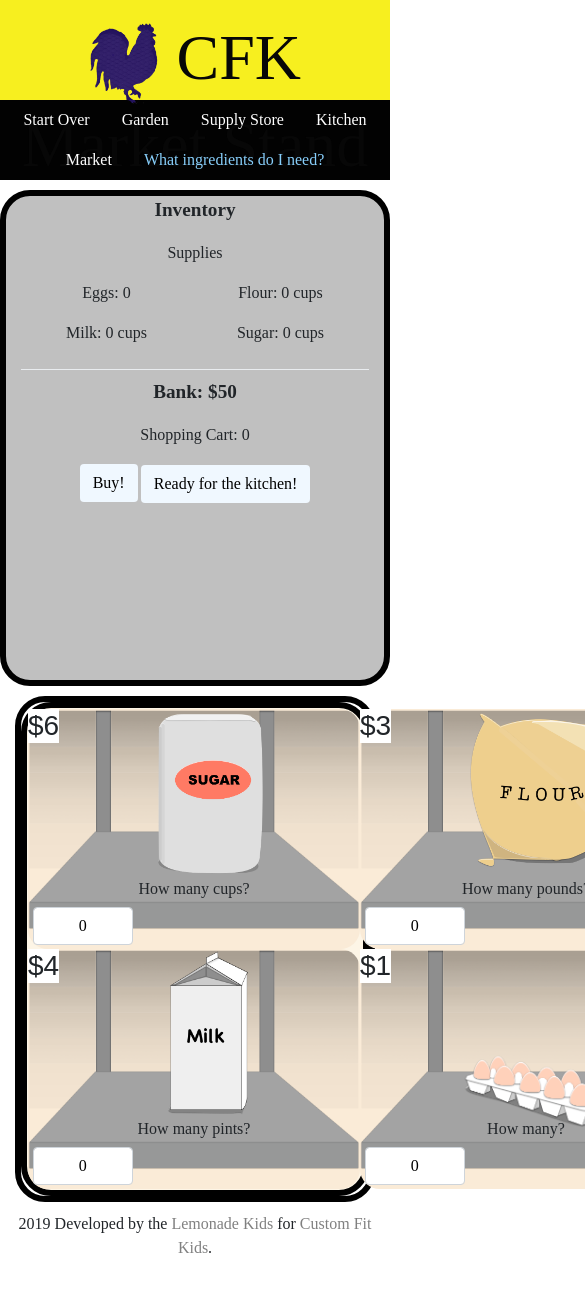
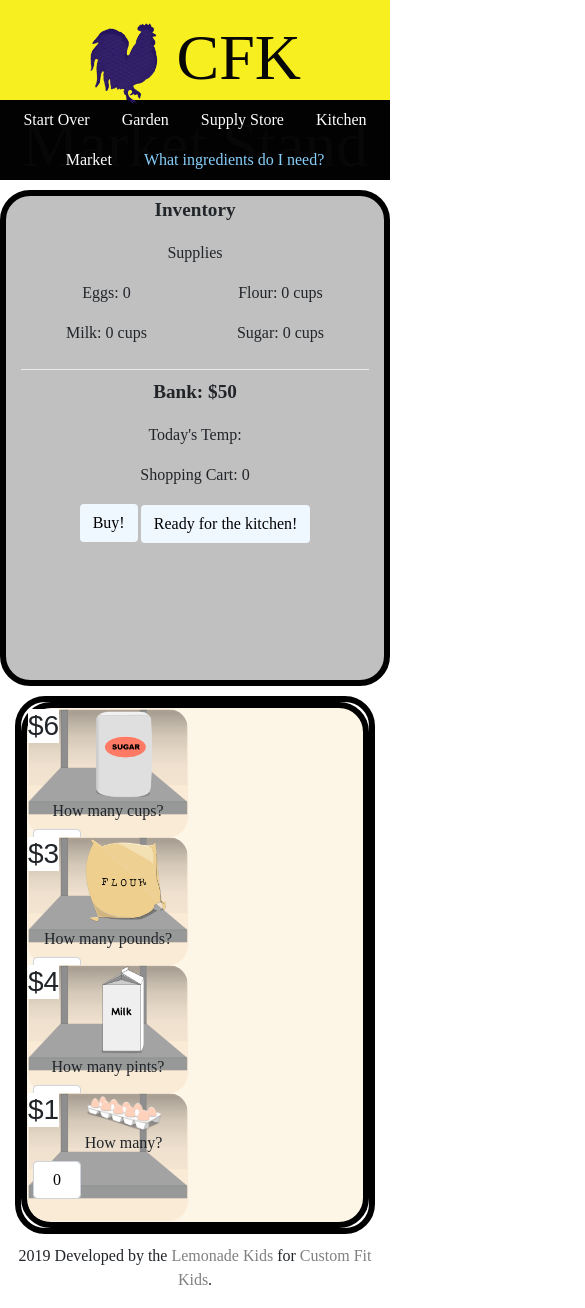
Before and after one commit to Lemonade-kids/lemonade, a React (Create React App) app in the folder client/: page /store in a window 390 px wide. Shown: the top 1308 px of the page, 585 px wide, since content can reach past the window. Before the commit the page ends 1276 px from the top, so only its background shows below. Built offline with nearby package versions, Linux system fonts and the light colour scheme; a web font is replaced by a local one.

Commit message:
(wip) logic for calculating market conditions

```diff
--- a/client/src/App.css
+++ b/client/src/App.css
@@ -104,6 +104,7 @@ input:focus {
 .ingredients {
   color: lightskyblue;
   font-family: 'Love Ya Like A Sister', cursive;
+  cursor: pointer;
 }
 
 a {
@@ -313,6 +314,10 @@ a {
   background-color: rgba(49, 34, 6, 0.8);
   background-image: url('./images/dirt.png');
   background-size: cover;
+}
+
+.none {
+  display: none;
 }
 
 .grid-item-store {
@@ -675,3 +680,31 @@ a {
   border: 6px solid black;
   border-radius: 30px;
 }
+
+@media only screen and (max-width: 1001px) {
+  .grid-item-store {
+    height: 11em;
+    width: 15em;
+  }
+}
+@media only screen and (max-width: 767px) {
+  .app-container {
+    display: grid;
+    grid-template-columns: auto;
+  }
+  .grid-item-store {
+    height: 8em;
+    width: 10em;
+  }
+  .eggs {
+    width: 50%;
+    margin-top: 0;
+    margin-bottom: -1%;
+  }
+}
+@media only screen and (max-width: 501px) {
+  .grid-container-store {
+    display: grid;
+    grid-template-columns: auto;
+  }
+}
--- a/client/src/App.js
+++ b/client/src/App.js
@@ -12,6 +12,7 @@ import water from './images/water.png'
 import Header from './components/Header'
 import GameBoard from './components/GameBoard'
 import Modal from './components/modal'
+import { calculateProductSold, calculateTemperature } from './modules/marketController'
 
 class App extends React.Component {
   state = {
@@ -42,14 +43,19 @@ class App extends React.Component {
     flourInventory: 0,
     milkInventory: 0,
     sugarInventory: 0,
+    product: 0,
+    temperature: ''
   }
 
   pickProduce = (crop) => {
+    let temp = this.getTodaysTemp()
+    console.log(temp, 'temp')
     this.setState({
       producePicked: crop,
       watered: false,
       weeded: false,
       harvested: false,
+      temperature: temp
     })
   }
 
@@ -86,7 +92,8 @@ class App extends React.Component {
         this.setState({
           bakeBtn: true,
           sugarInventory,
-          cropAmount
+          cropAmount,
+          product: 30
         })
       } else {
         this.setState({kitchenModalOpen: true, modal: 'kitchen'})
@@ -106,7 +113,8 @@ class App extends React.Component {
           flourInventory,
           milkInventory,
           sugarInventory,
-          cropAmount
+          cropAmount,
+          product: 30
         })
       } else {
         this.setState({kitchenModalOpen: true, modal: 'kitchen'})
@@ -126,7 +134,8 @@ class App extends React.Component {
           flourInventory,
           milkInventory,
           sugarInventory,
-          cropAmount
+          cropAmount,
+          product: 30
         })
       } else {
         this.setState({kitchenModalOpen: true, modal: 'kitchen'})
@@ -191,9 +200,21 @@ class App extends React.Component {
     })
   }
 
+  getTodaysTemp = () => calculateTemperature()
+
+  calculateProductSold = (product) => calculateProductSold(product)
+
   startSelling = () => {
+    let { bank, product, temperature, producePicked } = this.state
+    bank += 32
+    // product -= 26
+    product = this.calculateProductSold(producePicked)
+    temperature = this.getTodaysTemp()
     this.setState({
-      readyToSell: true
+      readyToSell: true,
+      bank,
+      product,
+      temperature
     })
   }
 
@@ -260,7 +281,9 @@ class App extends React.Component {
       eggInventory,
       flourInventory,
       milkInventory,
-      sugarInventory } = this.state
+      sugarInventory,
+      product,
+      temperature } = this.state
     return (
       <div className="App">
         {storeModalOpen ?
@@ -299,7 +322,7 @@ class App extends React.Component {
           cropAmount={cropAmount}
           openModal={this.openIngredientsModal} />
         <div className="container">
-          <div className="row">
+          <div className="row app-container">
             <div className="col-sm-3 Control-Center">
               <ControlCenter
                 producePicked={producePicked}
@@ -308,7 +331,9 @@ class App extends React.Component {
                 eggs={eggInventory}
                 flour={flourInventory}
                 milk={milkInventory}
-                sugar={sugarInventory} />
+                sugar={sugarInventory}
+                product={product}
+                temperature={temperature} />
               <Switch>
                 <Route path='/garden' exact render={(props) => <CCGarden {...props}
                   producePicked={producePicked}
@@ -347,6 +372,7 @@ class App extends React.Component {
                   showBar={this.showBar}
                   bank={bank}
                   cropAmount={cropAmount}
+                  product={product}
                 />} />
                 <Route path='/market' exact render={(props) => <CCMarket {...props}
                   producePicked={producePicked}
@@ -359,6 +385,7 @@ class App extends React.Component {
                   readyToSell={readyToSell}
                   bank={bank}
                   cropAmount={cropAmount}
+                  product={product}
                 />} />
               </Switch>
             </div>
@@ -376,7 +403,8 @@ class App extends React.Component {
                 buyEggs={buyEggs}
                 addToCart={this.addToCart}
                 bank={bank}
-                restart={this.restart} />
+                restart={this.restart}
+                product={product} />
             </div>
           </div>
         </div>
--- a/client/src/components/controlCenter/ControlCenter.js
+++ b/client/src/components/controlCenter/ControlCenter.js
@@ -6,14 +6,15 @@ import PropTypes from 'prop-types'
 
 class ControlCenter extends Component {
   render() {
-    const { producePicked, bank, cropAmount, eggs, flour, milk, sugar } = this.props
+    const { producePicked, bank, cropAmount, eggs,
+      flour, milk, sugar, product, temperature } = this.props
     return (
       <div className="ControlCenter">
 
         <p className="ctrl-title">Inventory</p>
         {producePicked ?
           <p>Chosen Produce: {producePicked}</p>
-          :null}
+          : null}
         {producePicked ?
           <p>{producePicked}: {cropAmount ? cropAmount : 0}</p>
           : null}
@@ -24,10 +25,12 @@ class ControlCenter extends Component {
           <p>Milk: {milk} cups</p>
           <p>Sugar: {sugar} cups</p>
         </div>
+        {product ? <p>Product on Hand: {product}</p> : null}
         <div className="dropdown-divider"></div>
 
         <p className="ctrl-title">Bank: {bank ?
           `$${bank}` : '$0'}</p>
+        <p>{`Today's Temp: ${temperature}`}</p>
 
       </div>
     )
@@ -46,7 +49,9 @@ ControlCenter.propTypes = {
   eggs: PropTypes.number,
   flour: PropTypes.number,
   milk: PropTypes.number,
-  sugar: PropTypes.number
+  sugar: PropTypes.number,
+  product: PropTypes.number,
+  temperature: PropTypes.number
 }
 
 // const mapStateToProps = state => {
--- a/client/src/components/garden/components/GardenGrid.js
+++ b/client/src/components/garden/components/GardenGrid.js
@@ -25,7 +25,7 @@ class GardenGrid extends Component {
             data-valuename='weed'>
             <Weeds />
           </div>
-          <div className={this.props.harvested ? 'weeded' : 'grid-item-garden'}
+          <div className={this.props.harvested ? 'weeded none' : 'grid-item-garden'}
             data-valuename='produce'>
             <Produce
               producePicked={this.props.producePicked}
--- /dev/null
+++ b/client/src/modules/marketController.js
@@ -0,0 +1,52 @@
+export const generateRandom = () => {
+  let num = Math.random()
+  return num
+}
+
+export const calculateTemperature = () => {
+  let factor = generateRandom() + 1
+  let temperature = 50 * factor
+  temperature = Math.floor(temperature)
+  return temperature
+}
+
+export const calculateCrowd = () => {
+  let factor = generateRandom() * 10
+  let crowd = Math.floor(factor)
+  return crowd
+}
+
+export const calculateProductSold = (product) => {
+  const temp = calculateTemperature()
+  const crowd = calculateCrowd()
+  let productSold = 0
+  if (product === 'Lemon') {
+    if (temp > 70) {
+      productSold = product * .1
+    }
+    if (temp < 70 && temp > 60 && crowd > 7) {
+      productSold = product * .2
+    }
+    if (temp < 70 && temp > 60 && crowd < 7) {
+      productSold = product * .4
+    }
+    if (temp < 60 && crowd > 7) {
+      productSold = product * .5
+    }
+    if (temp < 60 && crowd < 7) {
+      productSold = product * .8
+    }
+  }
+  if (product === 'Squash') {
+    console.log('bread')
+  }
+  if (product === 'Blueberry') {
+    console.log('muffins')
+  }
+  return productSold
+}
+generateRandom()
+
+console.log(calculateCrowd(), calculateTemperature())
+
+// export const
```
